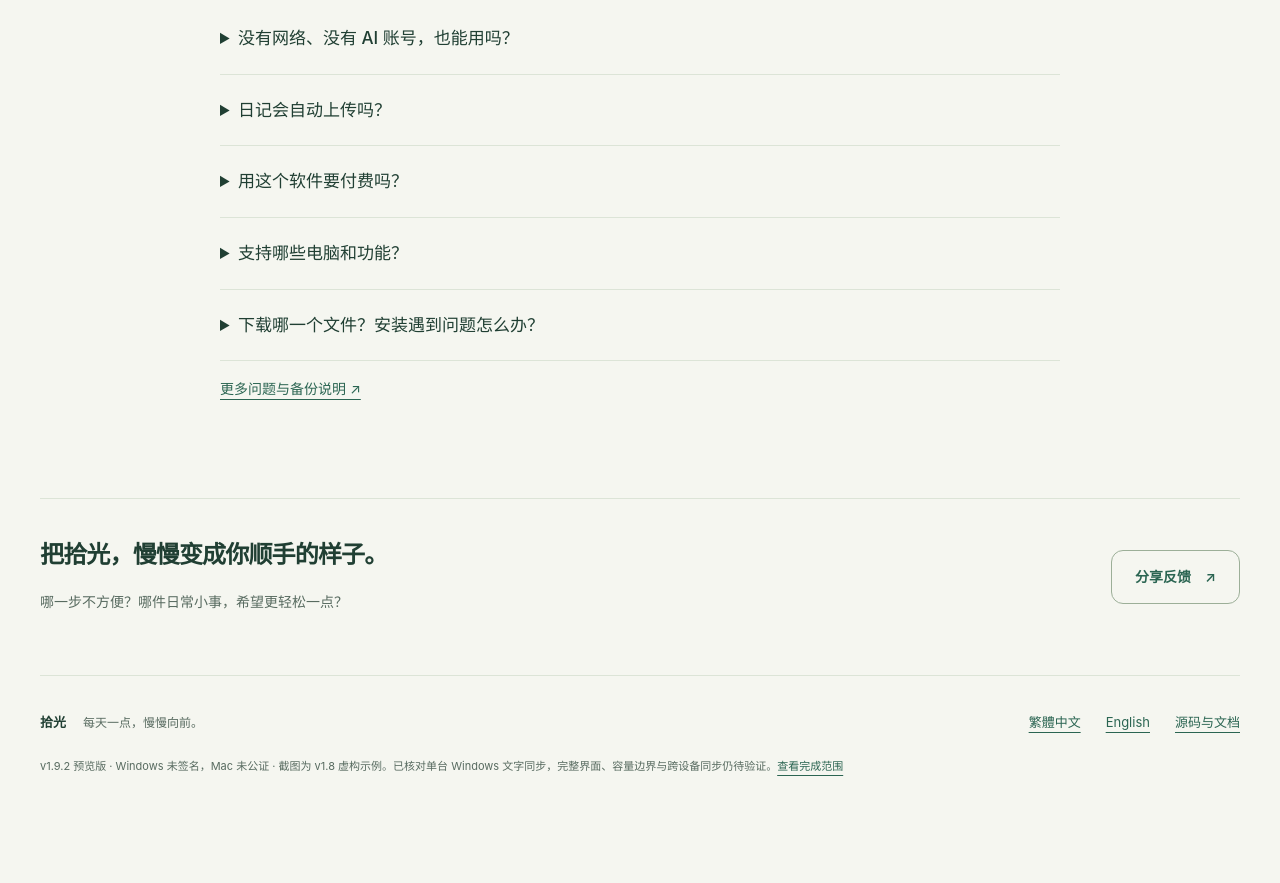
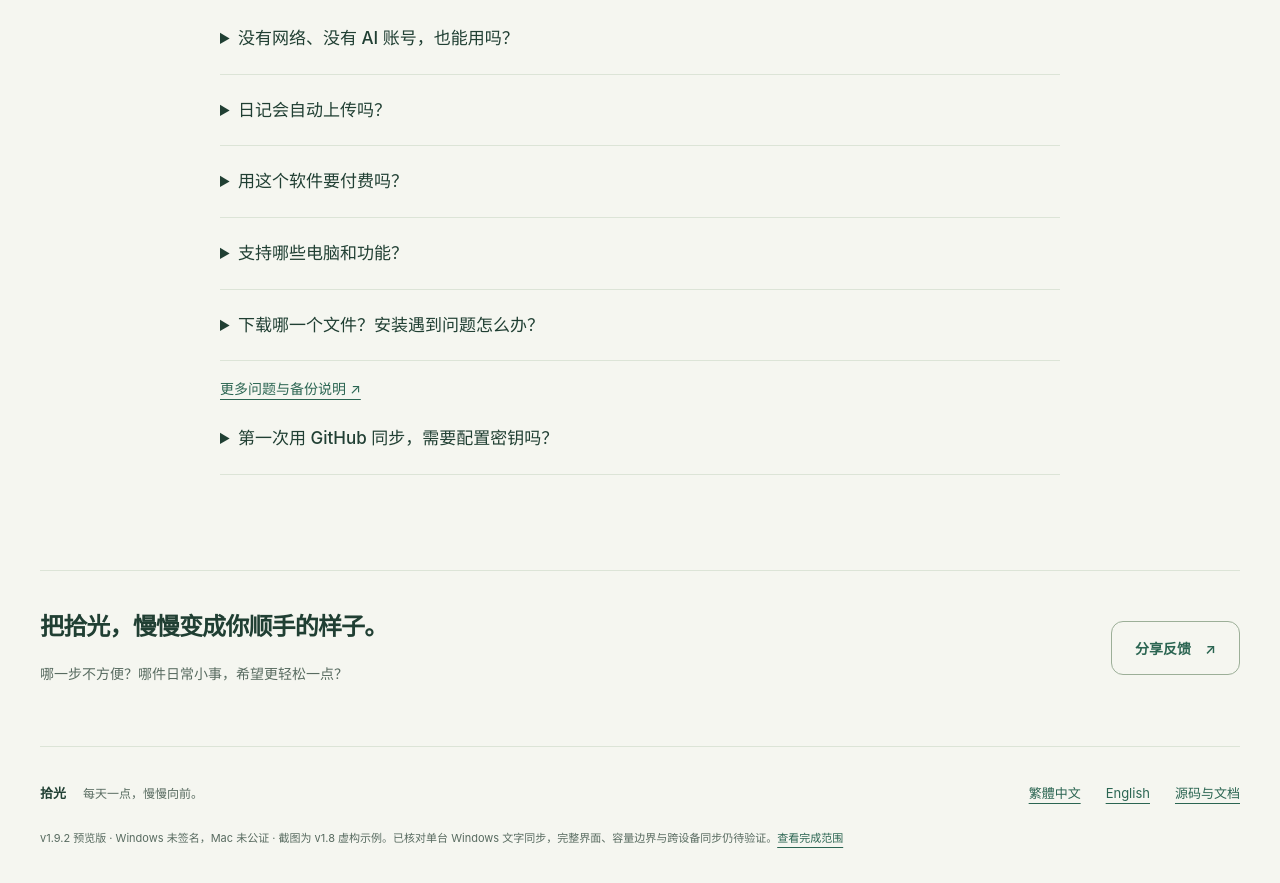
Before and after one commit to jgr2021/shiguang, a plain HTML site: page docs/index.html in a window 1280 px wide. Shown: the part 3328-4211 px from the top of the page. Before the commit the page ends 4140 px from the top, so only its background shows below. Drawn offline with Linux system fonts and the light colour scheme.

Commit message:
Document ordinary-user GitHub sync setup and troubleshooting

```diff
--- a/docs/index.html
+++ b/docs/index.html
@@ -77,6 +77,7 @@
     <details><summary>支持哪些电脑和功能？</summary><p>支持 Windows 10/11 x64、macOS 15+ 的 M 系列与 Intel 电脑。暂时没有手机版或到点弹窗提醒；GitHub 同步已内置公开应用配置，Mac 与双设备同步仍待验证。可以先用它安排和记录电脑前的日常。</p></details>
     <details><summary>下载哪一个文件？安装遇到问题怎么办？</summary><p>一般选择上方的“下载 Windows 版”。免安装 ZIP 需要完整解压并保留运行库文件夹。GitHub 的 Source code 是源码，普通使用者无需下载。v1.9.2 仍是预览版，Windows 尚未签名，Mac 尚无 Apple Developer ID 签名或公证，遇到问题可从下方反馈入口说明操作步骤。</p></details>
     <a class="text-link" href="https://github.com/jgr2021/shiguang/blob/main/docs/FAQ.md">更多问题与备份说明 ↗</a>
+    <details><summary>第一次用 GitHub 同步，需要配置密钥吗？</summary><p>普通用户不需要注册开发者应用或填写密钥。使用自己的账号，创建私有仓库、授权并在拾光中关联即可。首次配置、网络超时、登录过期和附件超限的处理步骤，见<a href="https://github.com/jgr2021/shiguang/blob/main/docs/SYNC-QUICKSTART.md">同步上手与排错指南</a>。只在本机使用可跳过同步。</p></details>
   </section>
   <section class="feedback wrap"><div><h2>把拾光，慢慢变成你顺手的样子。</h2><p>哪一步不方便？哪件日常小事，希望更轻松一点？</p></div><a class="button outline" href="https://github.com/jgr2021/shiguang/issues/new/choose">分享反馈 <span aria-hidden="true">↗</span></a></section>
 </main>
```
Also changed, not shown: 6 other files.
